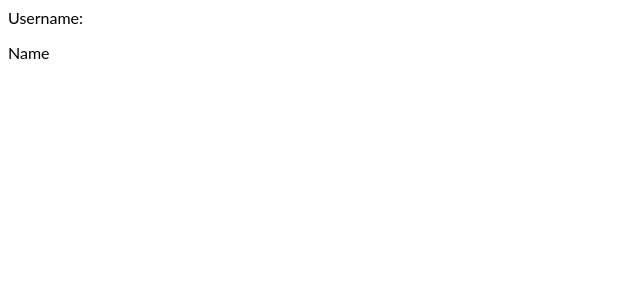
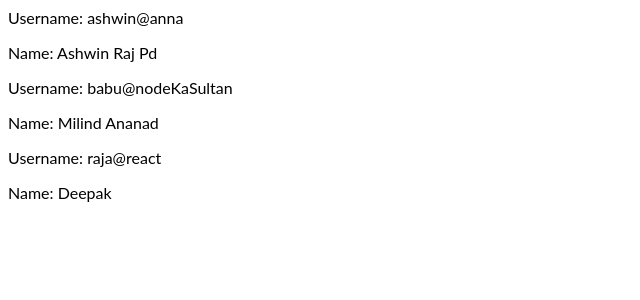
Before and after one commit to jaySmilet/react-ts-jan23, a React (Create React App) app: page / in a window 1280 px wide. Shown: the top 300 px of the page, without its empty margins (0-640 px from the left). Built offline with nearby package versions, Linux system fonts and the light colour scheme.

Commit message:
2 files modified

```diff
--- a/components/Employee/Employee.tsx
+++ b/components/Employee/Employee.tsx
@@ -1,15 +1,23 @@
 import * as React from 'react';
 import { useSelector } from 'react-redux';
+import { RootState } from '../..';
+import { employee } from '../../static/data';
 import './Employee.css';
 
 const Employee = () => {
-  const employees = useSelector((state) => state.value);
+  const employees: employee[] = useSelector(
+    (state: RootState) => state.employee.value
+  );
   return (
     <div className="employee">
-      <div className="display">
-        <p>Username: {}</p>
-        <p>Name</p>
-      </div>
+      {employees.map((emp: employee) => {
+        return (
+          <div className="display">
+            <p>Username: {emp.username}</p>
+            <p>Name: {emp.name}</p>
+          </div>
+        );
+      })}
     </div>
   );
 };
--- a/index.tsx
+++ b/index.tsx
@@ -22,3 +22,4 @@ root.render(
     </Provider>
   </StrictMode>
 );
+export type RootState = ReturnType<typeof store.getState>;
```
